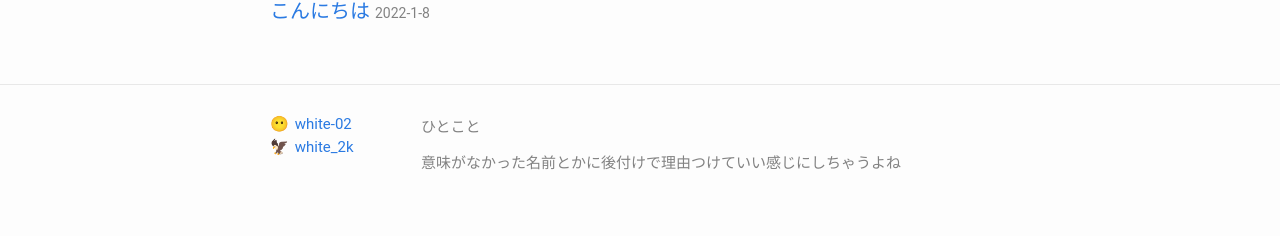
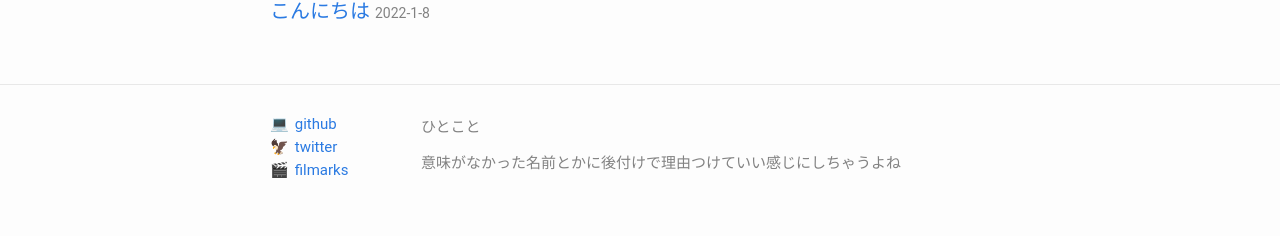
Before and after one commit to white-02/white-02.github.io, a Jekyll site: the page built from index.md, in a window 1280 px wide. Shown: the part 678-914 px from the top of the page. Built offline with Jekyll 4.4.1, drawn with Linux system fonts in a browser that asks for light colours.

Commit message:
fix social

```diff
--- a/_config.yml
+++ b/_config.yml
@@ -26,6 +26,7 @@ baseurl: "" # the subpath of your site, e.g. /blog
 url: "" # the base hostname & protocol for your site, e.g. http://example.com
 twitter_username: white_2k
 github_username:  white-02
+filmarks_username: white-02
 
 sass:
     style: compressed
--- a/_includes/social.html
+++ b/_includes/social.html
@@ -1,6 +1,7 @@
 <ul class="social-media-list">
-  {%- if site.github_username -%}<li><span class="icon-space">😶</span><a href="https://github.com/{{ site.github_username| cgi_escape | escape }}" target="_blank" rel="noopener noreferrer"><span class="username">{{ site.github_username| escape }}</span></a></li>{%- endif -%}
+  {%- if site.github_username -%}<li><span class="icon-space">💻</span><a href="https://github.com/{{ site.github_username| cgi_escape | escape }}" target="_blank" rel="noopener noreferrer"><span class="username">github</span></a></li>{%- endif -%}
   <!-- {%- for mst in site.mastodon -%}{%- if mst.username and mst.instance -%}<li><a href="https://{{ mst.instance| cgi_escape | escape}}/@{{mst.username}}"><svg class="svg-icon"><use xlink:href="{{ '/assets/minima-social-icons.svg#mastodon' | relative_url }}"></use></svg> <span class="username">{{ mst.username|escape }}</span></a></li>{%- endif -%}{%- endfor -%} -->
-  {%- if site.twitter_username -%}<li><span class="icon-space">🦅</span><a href="https://www.twitter.com/{{ site.twitter_username| cgi_escape | escape }}"><span class="username">{{ site.twitter_username| escape }}</span></a></li>{%- endif -%}
-  {%- if site.rss -%}<li><a href="{{ 'feed.xml' | relative_url }}"><svg class="svg-icon"><use xlink:href="{{ '/assets/minima-social-icons.svg#rss' | relative_url }}" target="_blank" rel="noopener noreferrer"></use></svg> <span>{{ site.rss | escape }}</span></a></li>{%- endif -%}
+  {%- if site.twitter_username -%}<li><span class="icon-space">🦅</span><a href="https://www.twitter.com/{{ site.twitter_username| cgi_escape | escape }}" target="_blank" rel="noopener noreferrer"><span class="username">twitter</span></a></li>{%- endif -%}
+  {%- if site.filmarks_username -%}<li><span class="icon-space">🎬</span><a href="https://filmarks.com/users/{{ site.filmarks_username| cgi_escape | escape }}" target="_blank" rel="noopener noreferrer"><span class="username">filmarks</span></a></li>{%- endif -%}
+  <!-- {%- if site.rss -%}<li><a href="{{ 'feed.xml' | relative_url }}"><svg class="svg-icon"><use xlink:href="{{ '/assets/minima-social-icons.svg#rss' | relative_url }}" target="_blank" rel="noopener noreferrer"></use></svg> <span>{{ site.rss | escape }}</span></a></li>{%- endif -%} -->
 </ul>
```
